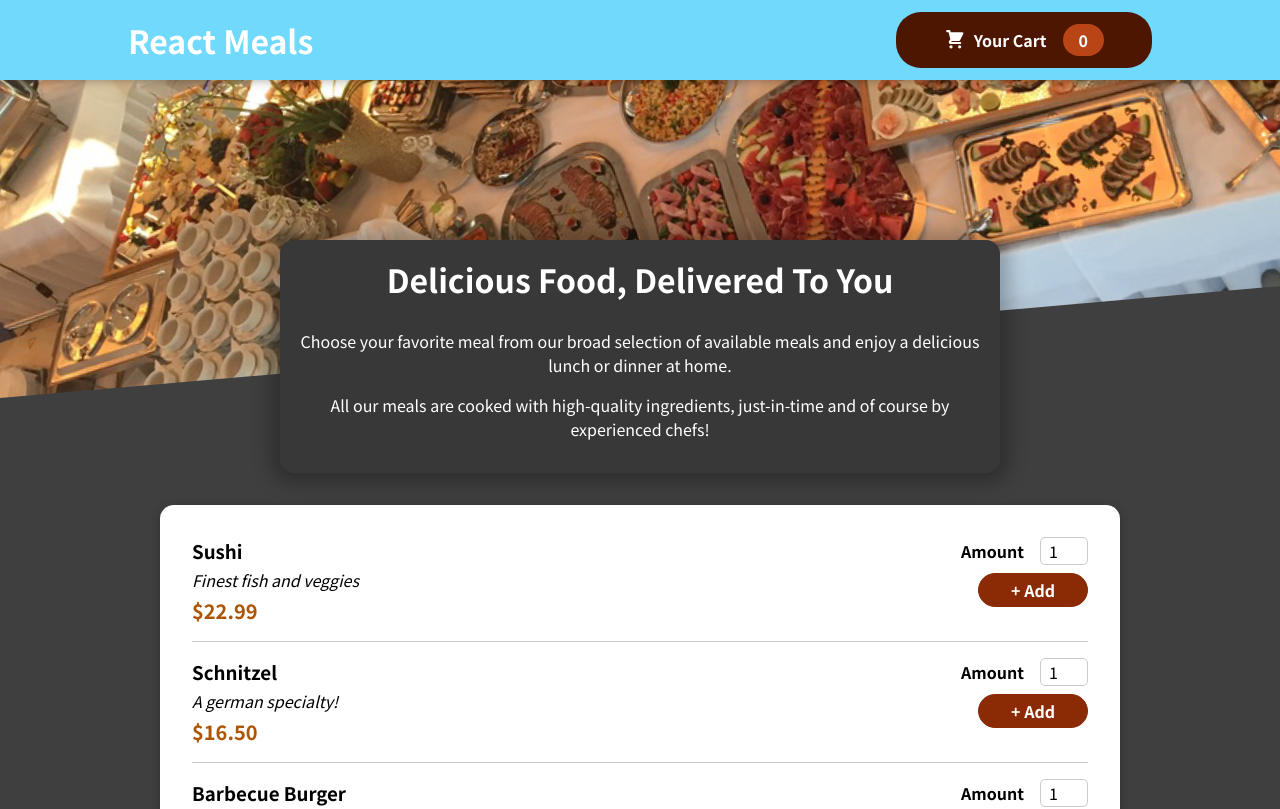
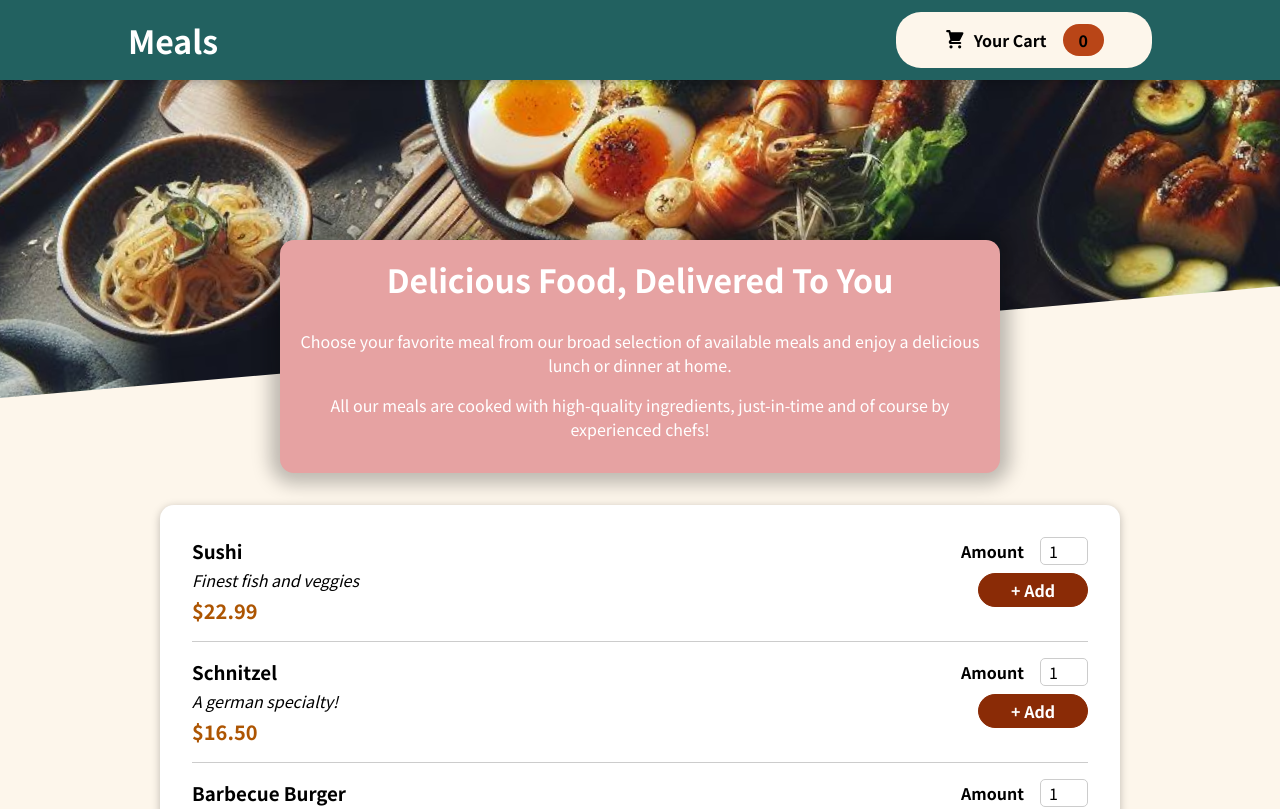
Before and after one commit to rajeev033/food-order-app, a React (Create React App) app: page / in a window 1280 px wide. Shown: the top 809 px of the page. Built offline with nearby package versions, Linux system fonts and the light colour scheme.

Commit message:
changed ui color

```diff
--- a/src/components/Layout/Header.js
+++ b/src/components/Layout/Header.js
@@ -1,7 +1,7 @@
 import { Fragment } from "react";
 
 import classes from './Header.module.css';
-import mealsImage from "../../assets/meals.jpg";
+import mealsImage from "../../assets/meal.jpeg";
 import HeaderCartButton from "./HeaderCartButton";
 
 
@@ -9,7 +9,7 @@ const Header = (props) => {
     return (
         <Fragment>
             <header className={classes.header}>
-                <h1>React Meals</h1>
+                <h1> Meals</h1>
                 <HeaderCartButton onClick={props.onShowCart} />
             </header>
 
--- a/src/components/Layout/Header.module.css
+++ b/src/components/Layout/Header.module.css
@@ -4,7 +4,7 @@
     left: 0;
     width: 100%;
     height: 5rem;
-    background-color: #71d9fb;
+    background-color: #226160;
     color: white;
     display: flex;
     justify-content: space-between;
--- a/src/components/Layout/HeaderCartButton.module.css
+++ b/src/components/Layout/HeaderCartButton.module.css
@@ -2,8 +2,8 @@
     cursor: pointer;
     font: inherit;
     border: none;
-    background-color: #4d1601;
-    color: white;
+    background-color: #fdf6eb;
+    color: rgb(0, 0, 0);
     padding: 0.75rem 3rem;
     display: flex;
     justify-content: space-around;
@@ -14,7 +14,7 @@
 
 .button:hover,
 .button:active {
-    background-color: #2c0d00;
+    background-color: #f6d7a5;
 }
 
 .icon {
--- a/src/components/Meals/MealsSummary.module.css
+++ b/src/components/Meals/MealsSummary.module.css
@@ -5,8 +5,8 @@
     margin: auto;
     margin-top: -10rem;
     position: relative;
-    background-color: #383838;
-    color: white;
+    background-color: #e6a2a2;
+    color: rgb(255, 255, 255);
     border-radius: 14px;
     padding: 1rem;
     box-shadow: 0 1px 18px 10px rgba(0, 0, 0, 0.25);
--- a/src/index.css
+++ b/src/index.css
@@ -10,5 +10,5 @@ html {
 
 body {
     margin: 0;
-    background-color: #3f3f3f;
+    background-color: #fdf6eb;
 }
```
Also changed, not shown: src/assets/meal.jpeg (added).
